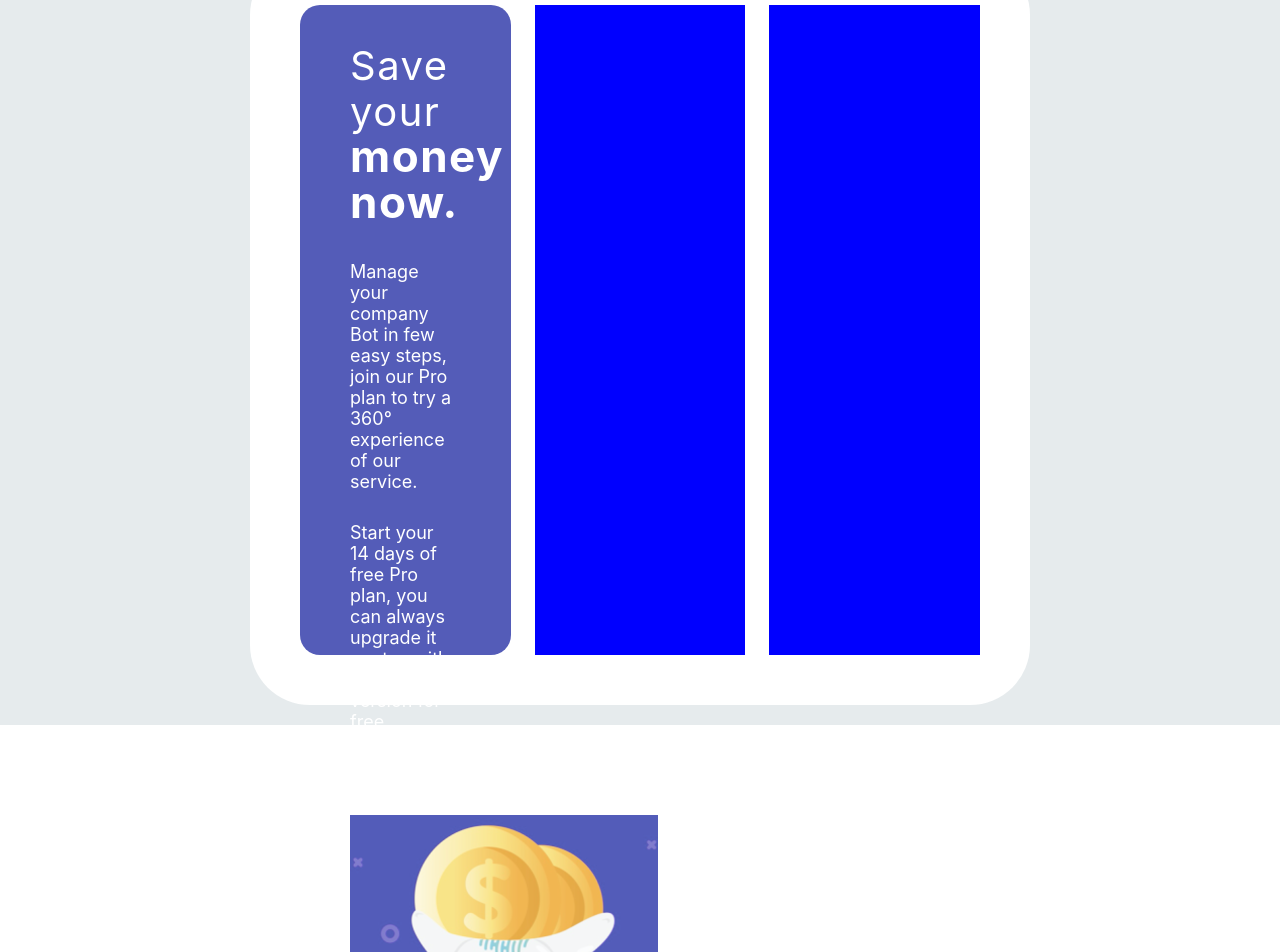
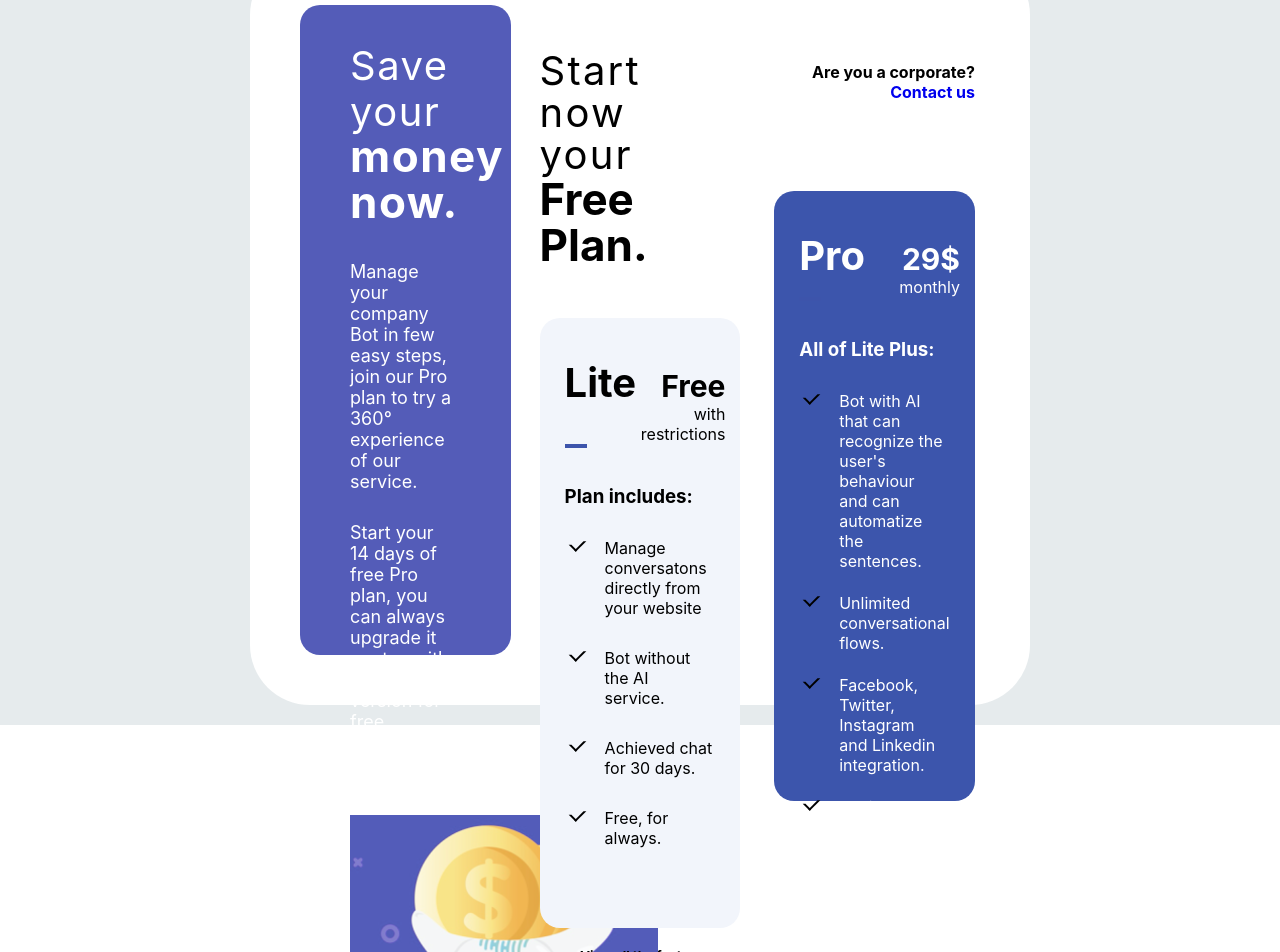
Before and after one commit to mohitchauhan07appinventiv/ReactTraining, a React (Create React App) app: page / in a window 1280 px wide. Shown: the part 75-1027 px from the top of the page. Built offline with nearby package versions, Linux system fonts and the light colour scheme.

Commit message:
Section Save Money, Lite & Pro Completed

```diff
--- a/src/modules/Assignment1/components/Lite.js
+++ b/src/modules/Assignment1/components/Lite.js
@@ -0,0 +1,28 @@
+import React from "react";
+import Button from './StartButton';
+class Lite extends React.Component {
+  render() {
+    return (
+      <div style={{backgroundColor:this.props.bgColor, color:this.props.color}}className={"cardContainer"}>
+        <div className={"Heading"}>
+          <h2>{this.props.headingText}</h2>
+          <div className="pricingSection">
+            <h3>{this.props.price}</h3>
+            <p>{this.props.limit}</p>
+          </div>
+        </div>
+        <div className="hl" style={{color:this.props.color}}></div>
+        <h3 className={"cardTitle"}>{this.props.title}</h3>
+        <ul>
+            <li style={{margin:this.props.limarg}}><div><div className='innertick'></div></div>{this.props.list[0]}</li>
+            <li style={{margin:this.props.limarg}}><div><div className='innertick'></div></div>{this.props.list[1]}</li>
+            <li style={{margin:this.props.limarg}}><div><div className='innertick'></div></div>{this.props.list[2]}</li>
+            <li style={{margin:this.props.limarg}}><div><div className='innertick'></div></div>{this.props.list[3]}</li>
+        </ul>
+        <a href="https://www.google.com" className="bottomText" style={{color:this.props.color, margin:this.props.bottomMarg}}>View all the features</a>
+        <Button color={this.props.btncolor} bgColor={this.props.color} />
+      </div>
+    );
+  }
+}
+export default Lite;
--- /dev/null
+++ b/src/modules/Assignment1/components/StartButton.js
@@ -0,0 +1,10 @@
+import React from "react";
+
+class StartButton extends React.Component {
+  render() {
+    return (
+      <button className="startButton" style={{color:this.props.color,backgroundColor:this.props.bgColor}}>Start 14 days of free Pro Plan</button>
+    );
+  }
+}
+export default StartButton;
--- a/src/modules/Assignment1/index.css
+++ b/src/modules/Assignment1/index.css
@@ -15,13 +15,17 @@
 }
 .innerContainer > div {
   width: 31%;
-  background-color: blue;
+  /* background-color: blue; */
   height: 100%;
 }
 .saveYourMoneyColumn {
   padding: 40px 50px;
   border-radius: 20px;
-  background-image: linear-gradient(to bottom, rgb(84,92,184), rgb(84,92,184));
+  background-image: linear-gradient(
+    to bottom,
+    rgb(84, 92, 184),
+    rgb(84, 92, 184)
+  );
   /* background-color: linear-gradient(to right, red, yellow); */
 }
 .saveYourMoneyColumn .bannerHeading {
@@ -46,6 +50,158 @@
 .saveYourMoneyColumn .bannerText.para2 {
   margin: 30px 5px 0px 0px;
 }
-.saveYourMoneyColumn .bannerImage{
-    margin: 83px 0px 0px 0px;
+.saveYourMoneyColumn .bannerImage {
+  margin: 83px 0px 0px 0px;
 }
+.liteColumn {
+  background-color: white;
+  padding: 5px 5px 35px 5px;
+  margin: 40px 0px 0px 0px;
+  display: flex;
+  flex-direction: column;
+}
+.liteColumn .mainHeading {
+  font-size: 40px;
+  letter-spacing: 2.2px;
+  line-height: 1.05;
+  font-weight: normal;
+  margin: 0px 0px 50px 0px;
+}
+.liteColumn .mainHeading .freePlanText {
+  font-weight: bolder;
+  font-size: 44px;
+  letter-spacing: 0px;
+}
+.cardContainer {
+  background-color: rgb(242, 245, 251);
+  border-radius: 20px;
+  height: 100%;
+  padding: 40px 15px 10px 25px;
+  /* border: 1px solid black; */
+}
+.cardContainer .Heading {
+  display: flex;
+  justify-content: space-between;
+  text-align: right;
+}
+.cardContainer .Heading .pricingSection {
+  margin: 10px 0px 0px 0px;
+}
+.pricingSection > h3 {
+  font-size: 30px;
+}
+.cardContainer .hl {
+  border-top: 4px solid rgb(61, 84, 171);
+  width: 22px;
+}
+.cardContainer .Heading h2 {
+  font-weight: bolder;
+  font-size: 40px;
+  letter-spacing: 0px;
+}
+.cardContainer .cardTitle {
+  margin: 37px 0px 0px 0px;
+}
+.cardContainer ul {
+  margin: 30px 0px 0px 0px;
+  display: flex;
+  flex-direction: column;
+}
+.cardContainer ul li {
+  list-style-type: none;
+  width: 92%;
+  display: flex;
+  margin: 0px 0px 30px 0px;
+  /* align-items: center; */
+  /* border: 1px solid black; */
+}
+#tick-mark {
+  position: relative;
+  display: inline-block;
+  width: 15px;
+  height: 20px;
+  /* border: 1px solid black; */
+  margin: 0 27px 0px 0px;
+}
+
+#tick-mark::before {
+  position: absolute;
+  left: 0;
+  top: 50%;
+  height: 50%;
+  width: 3px;
+  background-color: #336699;
+  content: "";
+  transform: translateX(10px) rotate(-45deg);
+  transform-origin: left bottom;
+}
+
+#tick-mark::after {
+  position: absolute;
+  left: 0;
+  bottom: 0;
+  height: 3px;
+  width: 90%;
+  background-color: #336699;
+  content: "";
+  transform: translateX(10px) rotate(-45deg);
+  transform-origin: left bottom;
+}
+.bottomText {
+  display: block;
+  font-size: 13px;
+  font-weight: bold;
+  text-align: center;
+  color: black;
+  margin: 70px 0px 20px 0px;
+  text-decoration: none;
+}
+.startButton {
+  margin: 0px 0px 0px 35px;
+  width: 266px;
+  height: 60px;
+  border-radius: 20px;
+  border: none;
+  font-size: 16px;
+  color: white;
+  font-weight: bolder;
+  background-color: rgb(60, 85, 172);
+}
+.proColumn {
+  background-color: white;
+  padding: 5px 5px 35px 5px;
+  margin: 40px 0px 0px 0px;
+  display: flex;
+  flex-direction: column;
+}
+.proColumn .mainHeading {
+  font-size: 40px;
+  letter-spacing: 2.2px;
+  line-height: 1.05;
+  font-weight: normal;
+  margin: 0px 0px 50px 0px;
+}
+.proColumn .mainHeading .freePlanText {
+  font-weight: bolder;
+  font-size: 44px;
+  letter-spacing: 0px;
+}
+.innertick{
+    height: 10px;
+    width: 15px;
+    border: 2px solid ;
+    border-color: transparent transparent black black;
+    transform: rotate(-45deg);
+    margin: 0px 20px 0px 5px;
+}
+.proColumn .contactUsContainer{
+    display: flex;
+    flex-direction: column;
+    align-items: flex-end;
+    margin:12px 0px 89px 0px;
+    font-size: 16px;
+    font-weight: bold;
+}
+.proColumn .contactUsContainer a{
+    text-decoration: none;
+}
--- a/src/modules/Assignment1/index.js
+++ b/src/modules/Assignment1/index.js
@@ -1,6 +1,7 @@
 import React from "react";
 import "./index.css";
 import Banner from "./components/Banner";
+import Card from "./components/Lite";
 
 class Assignment1 extends React.Component {
   render() {
@@ -10,8 +11,47 @@ class Assignment1 extends React.Component {
           <div className={"saveYourMoneyColumn"}>
             <Banner />
           </div>
-          <div className={"liteColumn"}></div>
-          <div className={"proColumn"}></div>
+          <div className={"liteColumn"}>
+            <h1 className={"mainHeading"}>
+              Start now
+              <br /> your <span className={"freePlanText"}>Free Plan.</span>
+            </h1>
+            <Card
+              headingText={"Lite"}
+              price={"Free"}
+              limit={"with restrictions"}
+              title={"Plan includes:"}
+              list={[
+                "Manage conversatons directly from your website",
+                "Bot without the AI service.",
+                "Achieved chat for 30 days.",
+                "Free, for always.",
+              ]}
+            />
+          </div>
+          <div className={"proColumn"}>
+            <div className='contactUsContainer'>
+                <p className='corporateText'>Are you a corporate?</p>
+                <p className='cotactUsLink'><a href='#'>Contact us</a></p>
+            </div>
+            <Card
+              headingText={"Pro"}
+              bgColor={"rgb(60,85,172)"}
+              color={"white"}
+              price={"29$"}
+              limit={"monthly"}
+              title={"All of Lite Plus:"}
+              list={[
+                "Bot with AI that can recognize the user's behaviour and can automatize the sentences.",
+                "Unlimited conversational flows.",
+                "Facebook, Twitter, Instagram and Linkedin integration.",
+                "Achieved chat without limits.",
+              ]}
+              limarg={"0px 0px 22px 0px"}
+              btncolor={'black'}
+              bottomMarg={'64px 0px 20px 0px'}
+            />
+          </div>
         </div>
       </div>
     );
```
